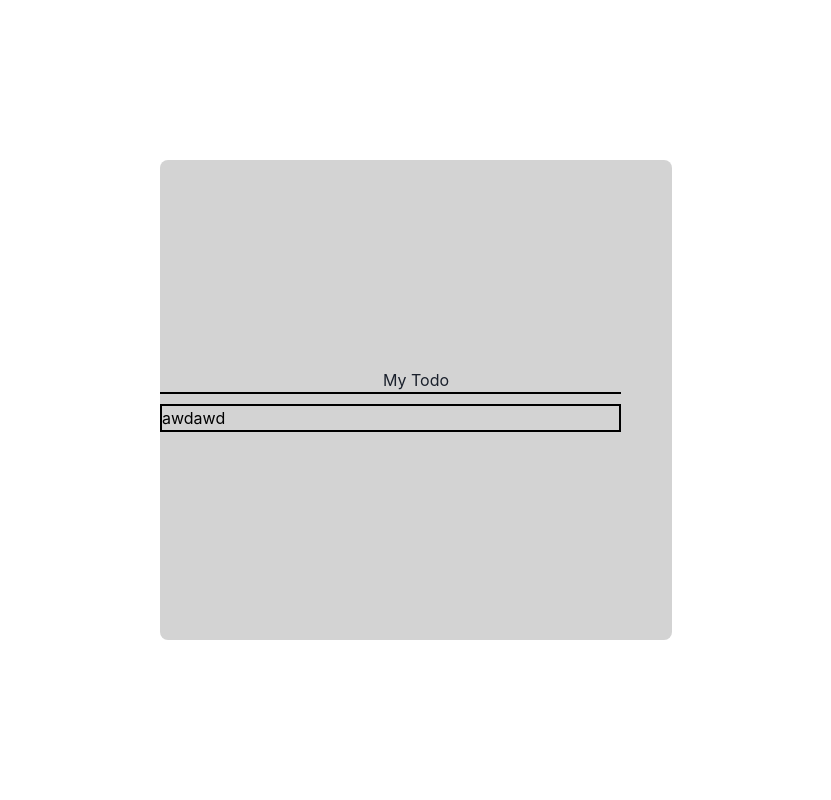
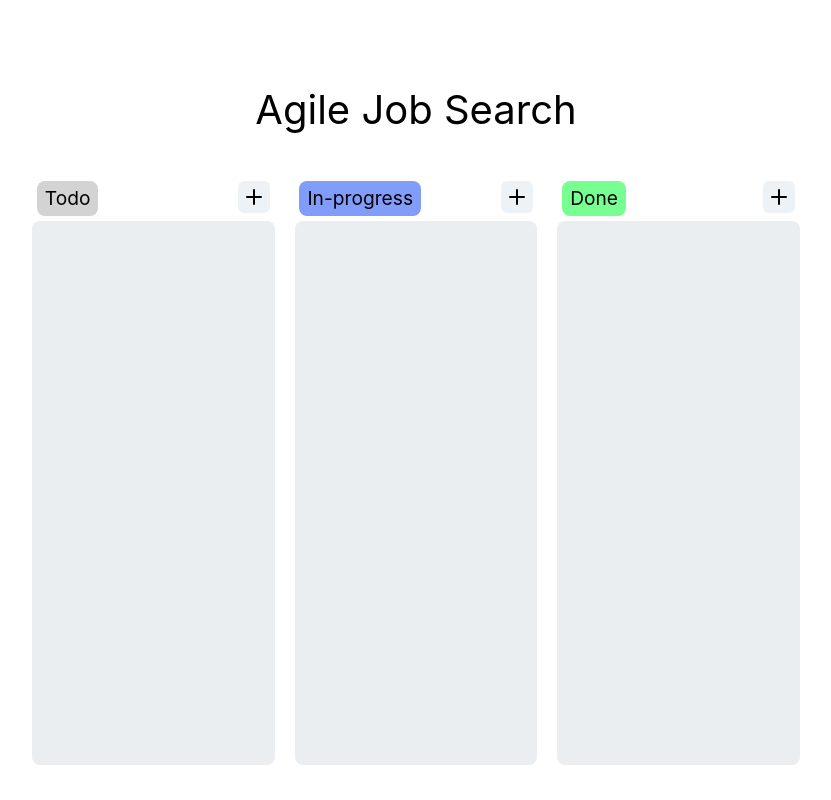
Before and after one commit to Keyvan0111/Web_API, a React (Create React App) app in the folder src/client/my-app/: page / in a window 1280 px wide. Shown: the whole page, without its empty margins (224-1055 px from the left). Built offline with nearby package versions, Linux system fonts and the light colour scheme.

Commit message:
Major commit lol

```diff
--- a/src/client/my-app/package.json
+++ b/src/client/my-app/package.json
@@ -3,6 +3,7 @@
   "version": "0.1.0",
   "private": true,
   "dependencies": {
+    "@chakra-ui/icons": "^2.1.1",
     "@chakra-ui/react": "^2.8.2",
     "@emotion/react": "^11.13.3",
     "@emotion/styled": "^11.13.0",
--- /dev/null
+++ b/src/client/my-app/src/Atoms/Todoheader.module.scss
@@ -0,0 +1,6 @@
+
+.header {
+    text-align: center;
+    color: black;
+    font-size: 2.5rem;
+}
--- a/src/client/my-app/src/molecules/Todoheader.tsx
+++ b/src/client/my-app/src/Atoms/Todoheader.tsx
@@ -4,7 +4,7 @@ import styles from './Todoheader.module.scss'
 const Todoheader: React.FC = () => {
     return (
         <>
-            <h1 className={styles.header}>My Todo</h1>
+            <h1 className={styles.header}>Agile Job Search</h1>
         </>
     )
 }
--- /dev/null
+++ b/src/client/my-app/src/molecules/StatusColumn/StatusColumn.tsx
@@ -0,0 +1,117 @@
+import React, { useEffect, useState} from 'react'
+import {
+    chakra,
+    Box,
+    Stack,
+    Card,
+    IconButton,
+} from '@chakra-ui/react'
+import {
+    CloseIcon,
+    DeleteIcon,
+    AddIcon,
+    CheckIcon,
+    TimeIcon,
+} from '@chakra-ui/icons';
+import Task from '../Task/Task'
+import { error } from 'console';
+
+interface Props {
+    header:string,
+    headerBg:string,
+}
+
+const StatusColumn: React.FC<Props> = ({
+    header,
+    headerBg
+}) => {
+
+    const [todos, setTodos] = useState<string[]>([])
+    const [ongoings, setOngoings] = useState<string[]>([])
+    const [done, setDone] = useState<string[]>([])
+
+    const handleAdd = () => {
+        const newTask = 'hello'
+        setTodos(prevTask => [...prevTask, newTask])
+    }
+
+    const removeTask = (taskIndex: number) => {
+        setTodos(prevTasks => prevTasks.filter((_, index) => index !== taskIndex));
+    }
+
+    // useEffect(() => {
+    //     const prevtasks = localStorage.getItem('tasks')
+
+    //     if (prevtasks) {
+    //         try {
+    //             setTasks(JSON.parse(prevtasks))
+    //         } catch (error) {
+    //             console.error('Failed to parse tasks from localStorage', error);
+    //         }
+    //     }
+    // }, [])
+
+    // useEffect(() => {
+    //     localStorage.setItem('tasks', JSON.stringify(tasks));
+    // }, [tasks]);
+
+
+
+    return (
+        <>
+            <Box
+            width='100%'
+            color="black"
+            fontSize={'1.2rem'}
+            >
+                <Box
+                    padding={'0.3rem'}
+                    display={'flex'}
+                    justifyContent={'space-between'}>
+                    <Box
+                        backgroundColor={headerBg}
+                        borderRadius='0.5rem'
+                        padding='.2rem'
+                        paddingLeft={'.5rem'}
+                        paddingRight={'.5rem'}
+                        >
+                        <p>{header}</p>
+                    </Box>
+                    <IconButton
+                        aria-label='Delete'
+                        icon={<AddIcon boxSize={'1rem'}/>}
+                        color={'black'}
+                        colorScheme='gray'
+                        size={'sm'}
+                        onClick={handleAdd}
+                        >
+
+                    </IconButton>
+                </Box>
+                <Box
+                    borderRadius={'0.5rem'}
+                    w={'100%'}
+                    h={'100%'}
+                    bgColor={'#EAEEF0'}
+                    padding={'5px'}
+                    overflow={'hidden'}
+                    overflowY= {'scroll'}
+                    >
+                    <Stack>
+                        {todos.map((task, index) => (
+                            <Task
+                            onRemove={() => removeTask(index)}
+                            key={index}
+                            body={task}/>
+                        ))}
+                    </Stack>
+                </Box>
+
+            </Box>
+        </>
+    )
+}
+
+
+
+export default StatusColumn;
--- /dev/null
+++ b/src/client/my-app/src/molecules/Task/Task.tsx
@@ -0,0 +1,56 @@
+import React from 'react';
+import { useState } from 'react';
+import {
+    Card,
+    Box,
+    CardHeader,
+    CardBody,
+    CardFooter,
+    Text,
+    ButtonGroup,
+    Button,
+    Stack,
+    IconButton
+} from '@chakra-ui/react'
+import {
+    CloseIcon,
+    DeleteIcon
+} from '@chakra-ui/icons';
+
+
+interface Props {
+    // header : { // adding header for searching jobs
+    //     title:string;
+    //     company:string;
+    //     deadline:string;
+    // }
+    body:string;
+    onRemove: () => void;
+}
+
+const Task:React.FC<Props> = ({body, onRemove}) => {
+
+    return (
+        <>
+        <Card position={'relative'} direction={{ base: 'column', sm: 'row' }}>
+            <Box position={'absolute'} right={'0.3rem'} top={'0.3rem'}>
+                <IconButton
+                    aria-label="Delete"
+                    icon={<DeleteIcon />}
+                    variant="solid"
+                    colorScheme="blue"
+                    onClick={onRemove}
+                />
+            </Box>
+
+            <Stack>
+                <CardBody>
+                    <Text fontSize={'1rem'}>{body}</Text>
+                </CardBody>
+            </Stack>
+        </Card>
+      </>
+    )
+}
+
+export default Task;
--- a/src/client/my-app/src/molecules/Todoheader.module.scss
+++ /dev/null
@@ -1,4 +0,0 @@
-
-.header {
-    text-align: center;
-}
--- a/src/client/my-app/src/pages/mainpage.module.scss
+++ b/src/client/my-app/src/pages/mainpage.module.scss
@@ -12,9 +12,8 @@
 .todosection {
     display: flex;
     flex-direction: column;
-    background-color: lightgray;
     border-radius: 0.5rem;
-    width: 40%;
-    height: 60vh;
-    justify-content: center;
+    width: 60%;
+    height: 80vh;
+    justify-content: space-between;
 }
--- a/src/client/my-app/src/pages/mainpage.tsx
+++ b/src/client/my-app/src/pages/mainpage.tsx
@@ -1,32 +1,30 @@
 import React from "react";
 import styles from './mainpage.module.scss'
-import Todoheader from "../molecules/Todoheader";
-import { Box } from "@chakra-ui/react";
+import Todoheader from "../Atoms/Todoheader";
+import StatusColumn from "../molecules/StatusColumn/StatusColumn";
+import { Box, Flex } from "@chakra-ui/react";
+import { color } from "framer-motion";
 
 const Mainpage: React.FC = () => {
-
-
 
     return (
         <div className={styles.outer}>
             <div className={styles.todosection}>
-                <div>
-                    <Todoheader/>
-                </div>
+                <Todoheader/>
+                <Box
+                margin={'0px'}
+                w={'100%'}
+                h={'85%'}
+                display={'flex'}
+                flexDir={"row"}
+                justifyContent={"space-evenly"}
+                gap={'20px'}
+                >
 
-                <p style={{
-                    width: '90%',
-                    height: '2px',
-                    backgroundColor:'black',
-                }}></p>
+                    <StatusColumn header="Todo" headerBg="lightgray"/>
+                    <StatusColumn header="In-progress" headerBg="#829cfa"/>
+                    <StatusColumn header="Done" headerBg="#78ff91"/>
 
-                <Box
-                    width='90%'
-                    color="black"
-                    marginTop={'10px'}
-                    border={'2px solid black'}
-                    >
-                    awdawd
                 </Box>
             </div>
         </div>
```
Also changed, not shown: 1 other file (tests, documents, lock files or other folders).
